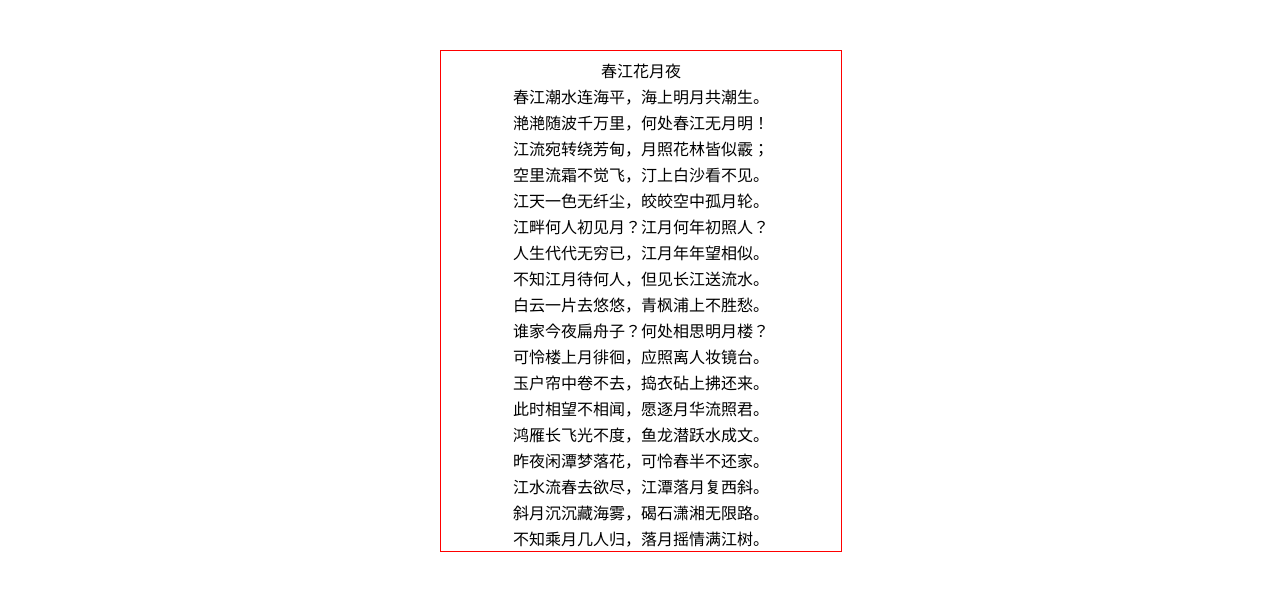
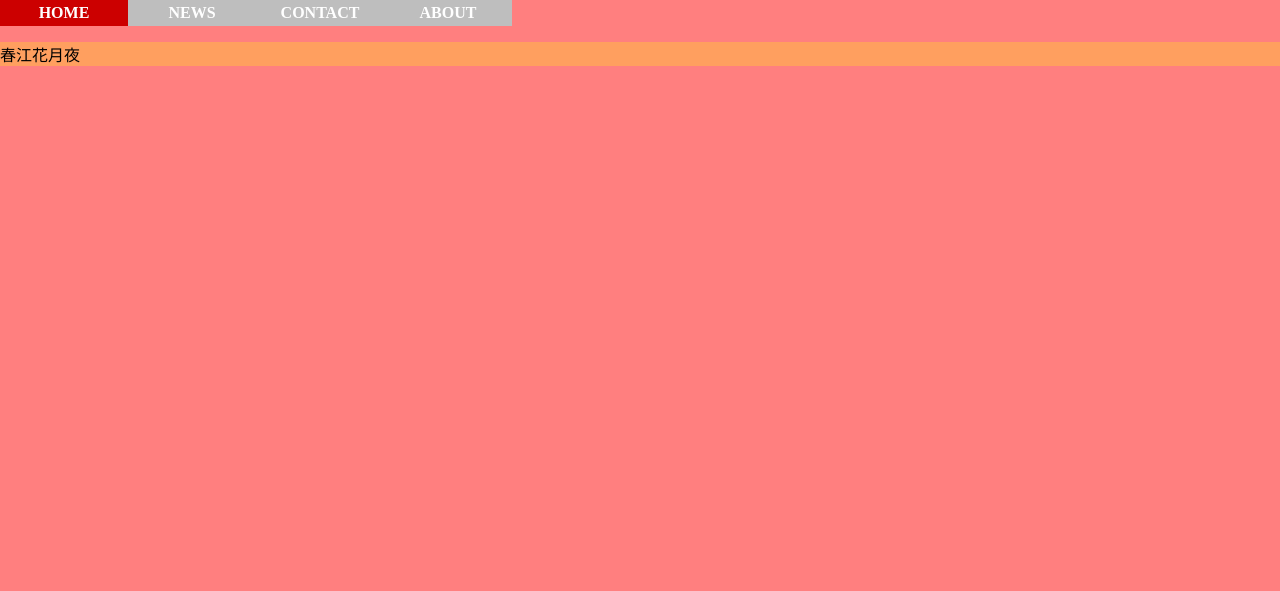
Before and after one commit to anshunliang/occ, a Flask app: page / in a window 1280 px wide. Shown: the top 591 px of the page. Run offline with Flask 2, Linux system fonts and the light colour scheme; some libraries are stand-ins or nearby versions.

Commit message:
模板继承

```diff
--- a/bluelog/blueprints/admin.py
+++ b/bluelog/blueprints/admin.py
@@ -21,5 +21,5 @@ def s():
         db.session.add(message)
         db.session.commit()
 
-        return render_template('base.html')
-    return render_template('base.html')
+        return render_template('x.html')
+    return render_template('x.html')
--- /dev/null
+++ b/bluelog/static/style.css
@@ -0,0 +1,8 @@
+body{
+    margin:0px;
+    padding: 0px;
+    background:rgba(255,0,0,.5);
+}
+p{
+    background-color:rgba(255,255,0,0.25);
+}
--- a/bluelog/templates/base.html
+++ b/bluelog/templates/base.html
@@ -1,50 +1,43 @@
-
 <!DOCTYPE html>
 <html lang="en">
 <head>
-    <style>
-        div {
-            position: absolute;
-            top: 25%;
-            left: 50%;
-            margin: -150px 0 0 -200px;
-            width: 400px;
-            height: 500px;
-            border: 1px solid red;
-        }
-        p{
-            text-align: center;
-            line-height:10px
-        }
-    </style>
-</head>
-<body>
-<div>
-<p>春江花月夜</p>
-<p></p>
-<p>春江潮水连海平，海上明月共潮生。</p>
-<p>滟滟随波千万里，何处春江无月明！</p>
-<p>江流宛转绕芳甸，月照花林皆似霰；</p>
-<p>空里流霜不觉飞，汀上白沙看不见。</p>
-<p>江天一色无纤尘，皎皎空中孤月轮。</p>
-<p>江畔何人初见月？江月何年初照人？</p>
-<p>人生代代无穷已，江月年年望相似。</p>
-<p>不知江月待何人，但见长江送流水。</p>
-<p>白云一片去悠悠，青枫浦上不胜愁。</p>
-<p>谁家今夜扁舟子？何处相思明月楼？</p>
-<p>可怜楼上月徘徊，应照离人妆镜台。</p>
-<p>玉户帘中卷不去，捣衣砧上拂还来。</p>
-<p>此时相望不相闻，愿逐月华流照君。</p>
-<p>鸿雁长飞光不度，鱼龙潜跃水成文。</p>
-<p>昨夜闲潭梦落花，可怜春半不还家。</p>
-<p>江水流春去欲尽，江潭落月复西斜。</p>
-<p>斜月沉沉藏海雾，碣石潇湘无限路。</p>
-<p>不知乘月几人归，落月摇情满江树。</p>
+    <meta charset="utf-8">
+
+{% block head %}
+    <title> Albumy</title>
+
+    <link rel="stylesheet" href="{{ url_for('static', filename='style.css') }}">
+    <script src="//libs.baidu.com/jquery/1.10.2/jquery.min.js"></script>
+
+{% endblock head %}
 
 
 
-</div>
+{% block styles %}
+    <style>
+    </style>
+{% endblock styles %}
 
 
+</head>
+
+
+
+
+<body>
+{% block content %}
+
+
+
+
+
+
+
+
+
+{% endblock %}
 </body>
+
+
+
 </html>
--- /dev/null
+++ b/bluelog/templates/x.html
@@ -0,0 +1,48 @@
+{% extends 'base.html' %}
+
+<!--风格填充-->
+{% block styles %}
+<style>
+ul
+{
+list-style-type:none;
+margin:0;
+padding:0;
+overflow:hidden;
+}
+li
+{
+float:left;
+}
+a:link,a:visited
+{
+display:block;
+width:120px;
+font-weight:bold;
+color:#FFFFFF;
+background-color:#bebebe;
+text-align:center;
+padding:4px;
+text-decoration:none;
+text-transform:uppercase;
+}
+a:hover,a:active
+{
+background-color:#cc0000;
+}
+</style>
+{% endblock styles %}
+
+
+<!--内容填充-->
+{% block content %}
+<ul>
+    <li><a href="#home">Home</a></li>
+    <li><a href="#news">News</a></li>
+    <li><a href="#contact">Contact</a></li>
+    <li><a href="#about">About</a></li>
+</ul>
+
+
+<p>春江花月夜</p>
+{% endblock %}
```
Also changed, not shown: 12 other files.
